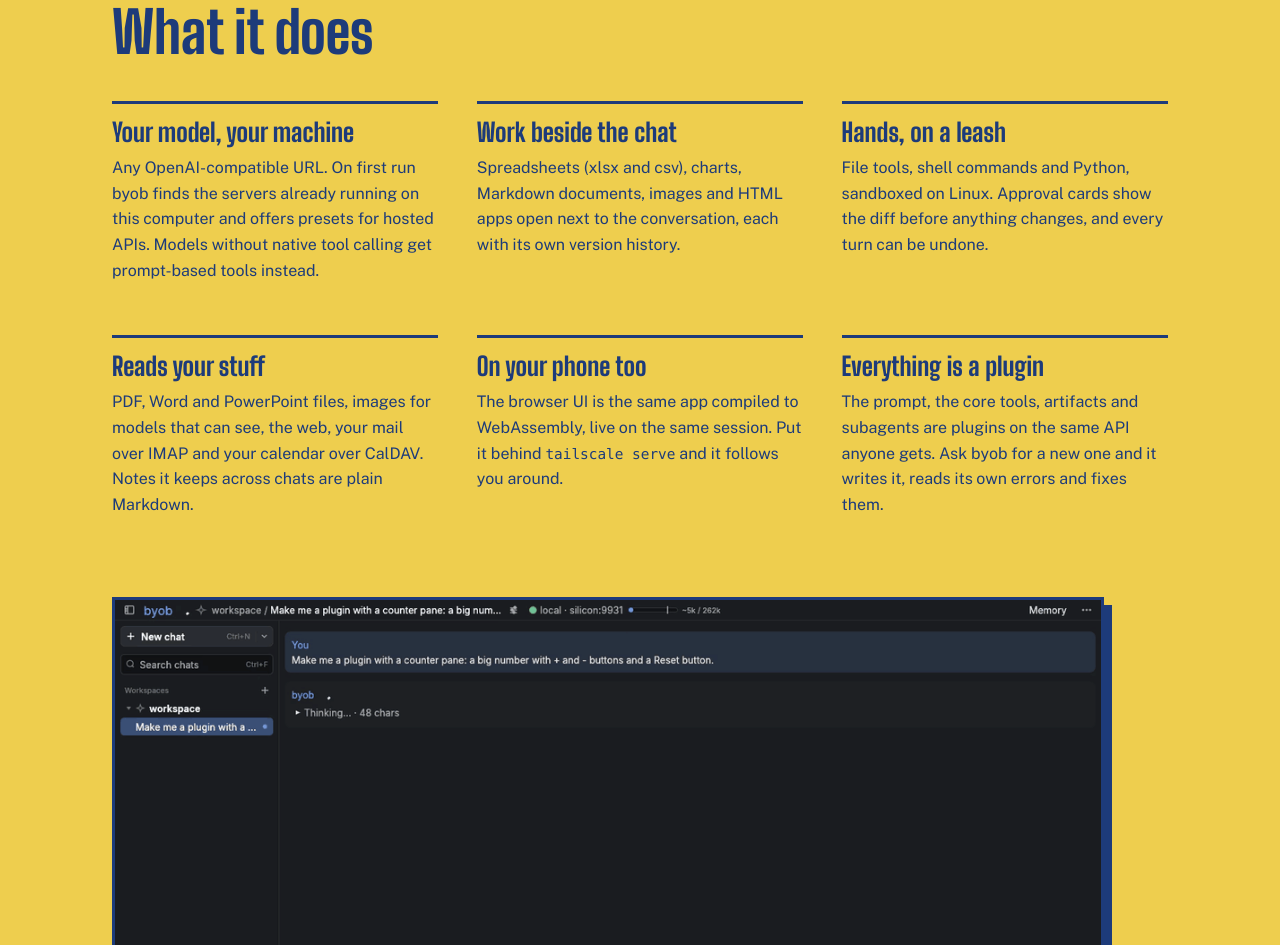
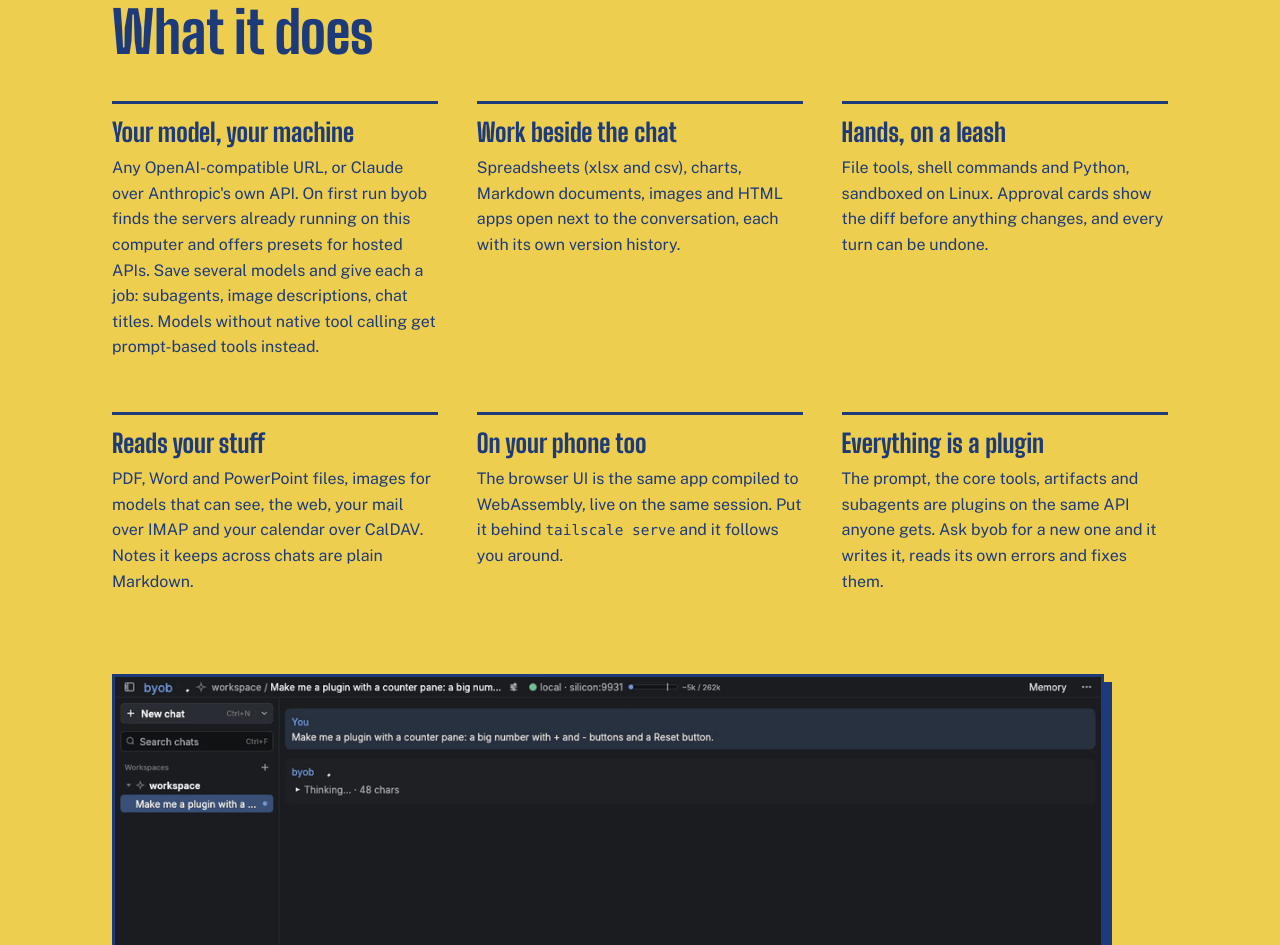
Before and after one commit to Scronkfinkle/byob, a plain HTML site: page site/index.html in a window 1280 px wide. Shown: the part 1855-2800 px from the top of the page. Drawn offline with Linux system fonts and the light colour scheme; files whose address does not match are found by name.

Commit message:
Site: say byob speaks to Claude over Anthropic's API and keeps several saved models with jobs

```diff
--- a/site/index.html
+++ b/site/index.html
@@ -4,7 +4,7 @@
 <meta charset="utf-8">
 <meta name="viewport" content="width=device-width, initial-scale=1">
 <title>byob: bring your own brain</title>
-<meta name="description" content="A desktop AI coworker for the model you already run. Point byob at llama.cpp, Ollama, LM Studio, vLLM or a hosted API and it works in a folder with you.">
+<meta name="description" content="A desktop AI coworker for the model you already run. Point byob at llama.cpp, Ollama, LM Studio, vLLM, Claude or another hosted API and it works in a folder with you.">
 <meta property="og:title" content="byob: bring your own brain">
 <meta property="og:description" content="A desktop AI coworker for the model you already run.">
 <meta property="og:image" content="https://byob.chat/og.png">
@@ -32,7 +32,7 @@
 <section class="hero">
   <div class="hero-text">
     <h1>A desktop AI coworker for the model you already run.</h1>
-    <p class="lede">Point byob at llama.cpp, Ollama, LM Studio, vLLM or a hosted API. It works in a
+    <p class="lede">Point byob at llama.cpp, Ollama, LM Studio, vLLM, Claude or another hosted API. It works in a
       folder with you: reads and writes files, runs code, and builds spreadsheets, charts,
       documents and small apps beside the chat.</p>
     <p class="lede">No bundled model, no account, no Electron. One native program for Linux,
@@ -62,9 +62,10 @@
   <div class="points">
     <div>
       <h3>Your model, your machine</h3>
-      <p>Any OpenAI-compatible URL. On first run byob finds the servers already running on this
-        computer and offers presets for hosted APIs. Models without native tool calling get
-        prompt-based tools instead.</p>
+      <p>Any OpenAI-compatible URL, or Claude over Anthropic's own API. On first run byob finds
+        the servers already running on this computer and offers presets for hosted APIs. Save
+        several models and give each a job: subagents, image descriptions, chat titles. Models
+        without native tool calling get prompt-based tools instead.</p>
     </div>
     <div>
       <h3>Work beside the chat</h3>
@@ -117,7 +118,7 @@
 <section class="servers">
   <h2>Works with the server you already have</h2>
   <ul>
-    <li>llama.cpp</li><li>Ollama</li><li>LM Studio</li><li>vLLM</li><li>OpenAI-compatible APIs</li>
+    <li>llama.cpp</li><li>Ollama</li><li>LM Studio</li><li>vLLM</li><li>Anthropic (Claude)</li><li>OpenAI-compatible APIs</li>
   </ul>
 </section>
 
@@ -174,6 +175,7 @@ curl -L https://github.com/Scronkfinkle/byob/releases/download/v$v/byob-$v-$t.ta
       LM Studio 1234, vLLM 8000). Or say where yours is:</p>
     <pre><code>byob --inference-url http://localhost:8080/v1
 BYOB_API_KEY=sk-... byob     # for a hosted API
+BYOB_API_KEY=sk-ant-... byob --inference-url https://api.anthropic.com/v1 --model claude-opus-5-5
 byob --serve                 # also open it to browsers on http://127.0.0.1:7470</code></pre>
   </div>
 </section>
```
